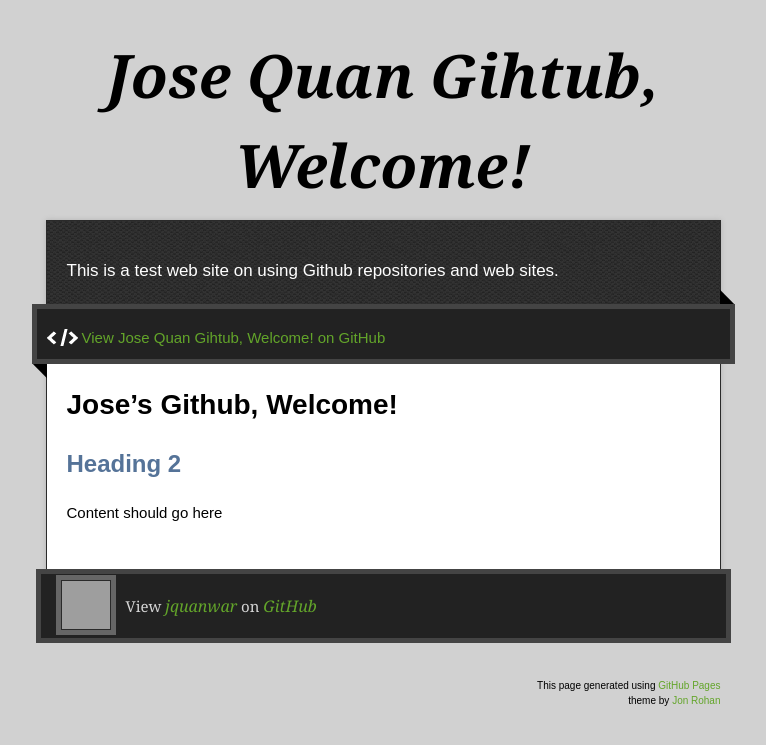
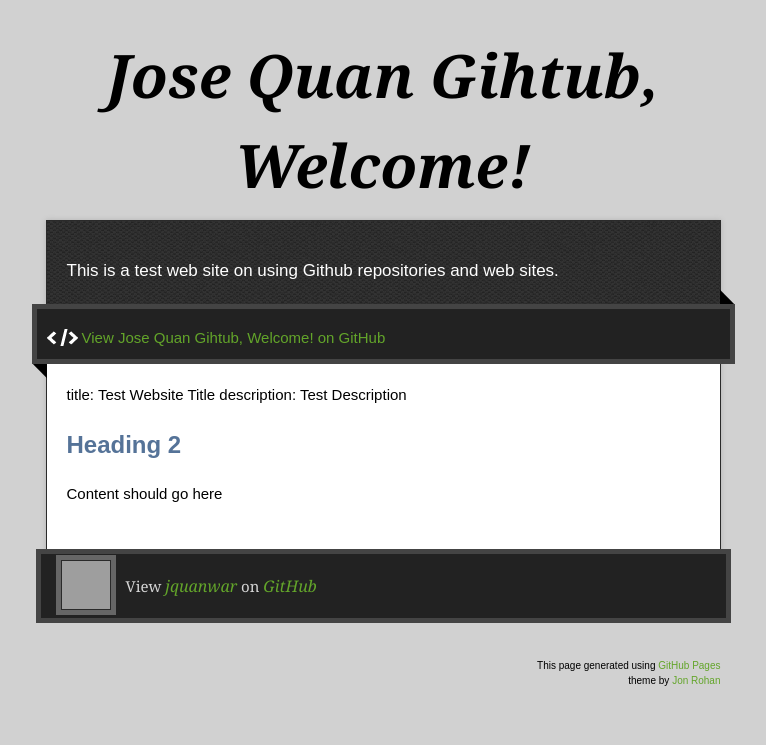
Before and after one commit to jquanwar/jquanwar.github.io, a Jekyll site: the page built from index.md, in a window 1280 px wide. Shown: the top 745 px of the page, without its empty margins (257-1023 px from the left). Built offline with Jekyll 4.4.1, drawn with Linux system fonts in a browser that asks for light colours; our own code applies the rules of GitHub Pages for plain Markdown files; grey boxes are pictures that could not be loaded.

Commit message:
Update index.md

```diff
--- a/index.md
+++ b/index.md
@@ -2,7 +2,8 @@
 layout: default
 ---
 
-# Jose's Github, Welcome!
+title: Test Website Title
+description: Test Description
 
 ## Heading 2
 Content should go here
```
